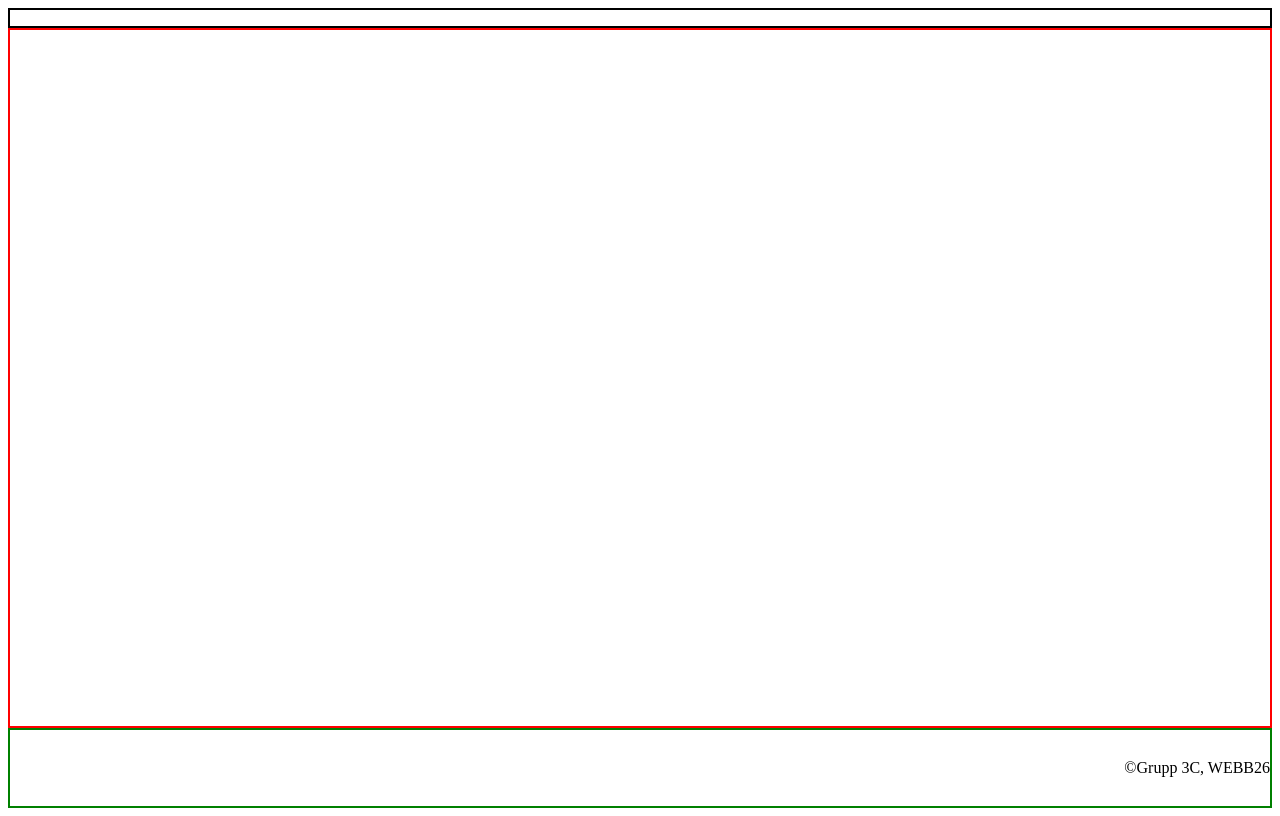
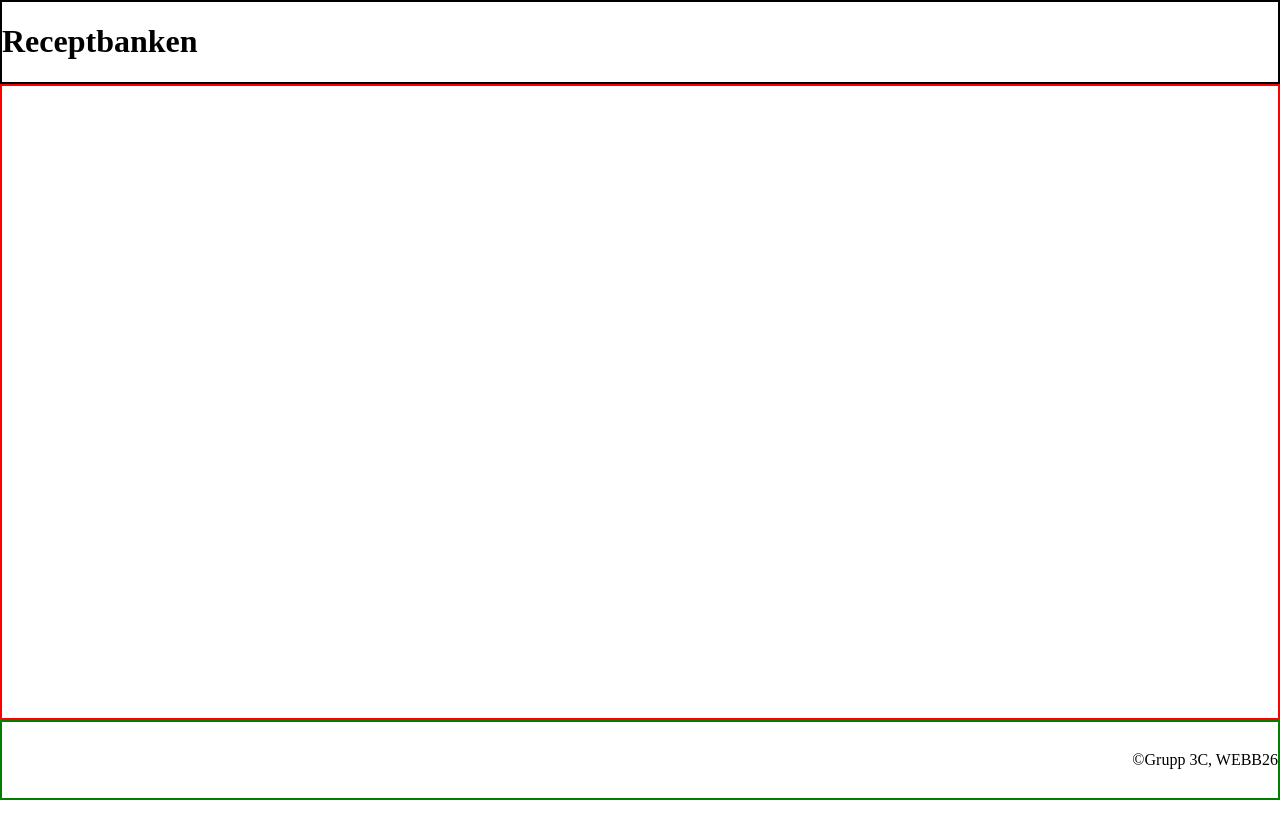
Before and after one commit to OSOK2020/Brief-3-Receptbanken, a plain HTML site: page receptbanken/index.html in a window 1280 px wide. Drawn offline with Linux system fonts and the light colour scheme.

Commit message:
Rubrik hemsidan

```diff
--- a/receptbanken/css/mainStyle.css
+++ b/receptbanken/css/mainStyle.css
@@ -10,7 +10,6 @@
 
 header{
     border: 2px solid black;
-    height: 20px;
 }
 
 main{
@@ -27,6 +26,7 @@ body{
     display: grid;
     grid-template-rows:auto 1fr auto;
     min-height: 100vh;
+    margin: 0;
 }
 
 
--- a/receptbanken/index.html
+++ b/receptbanken/index.html
@@ -9,7 +9,7 @@
 </head>
 <body>
     <header>
-
+        <h1>Receptbanken</h1>
     </header>
     <main>
 
```
